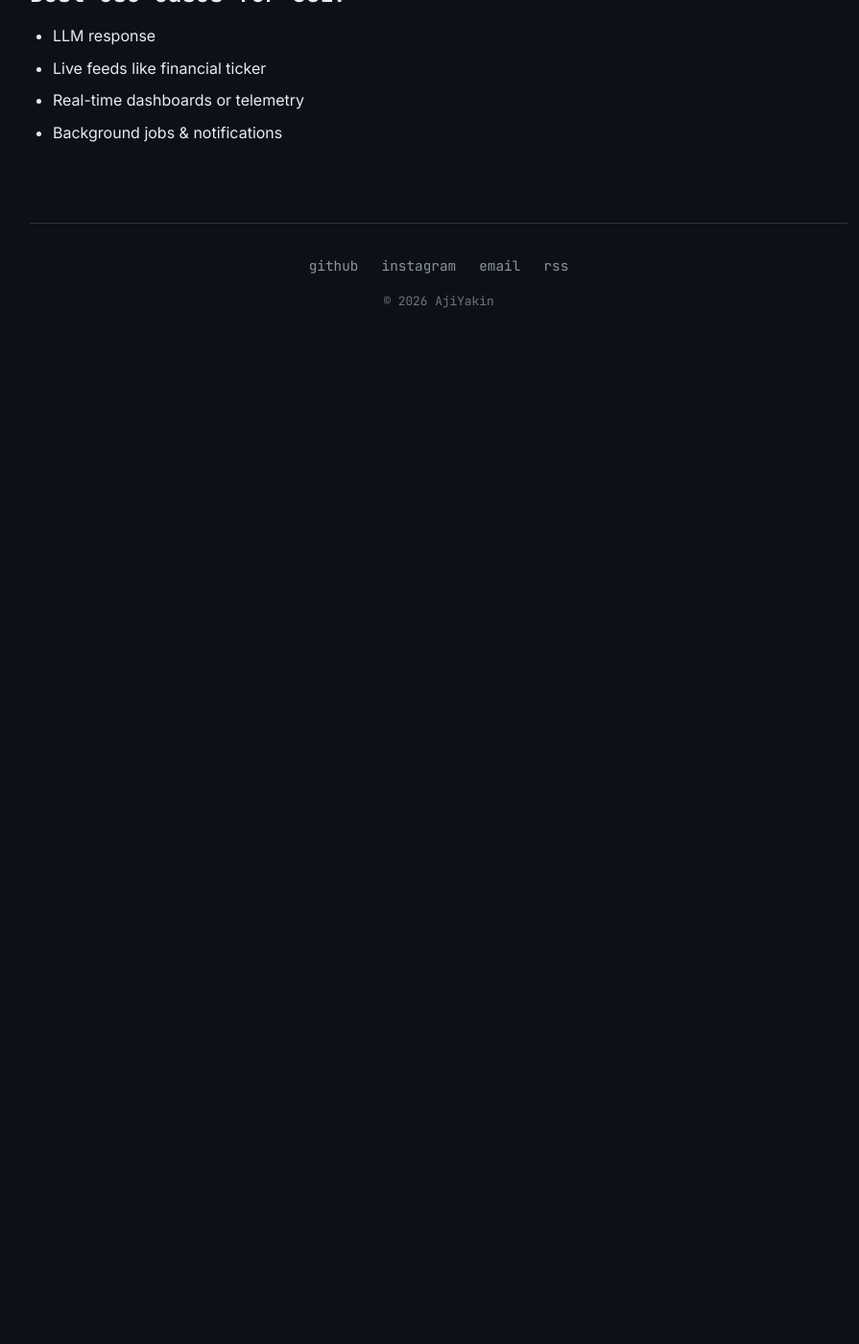
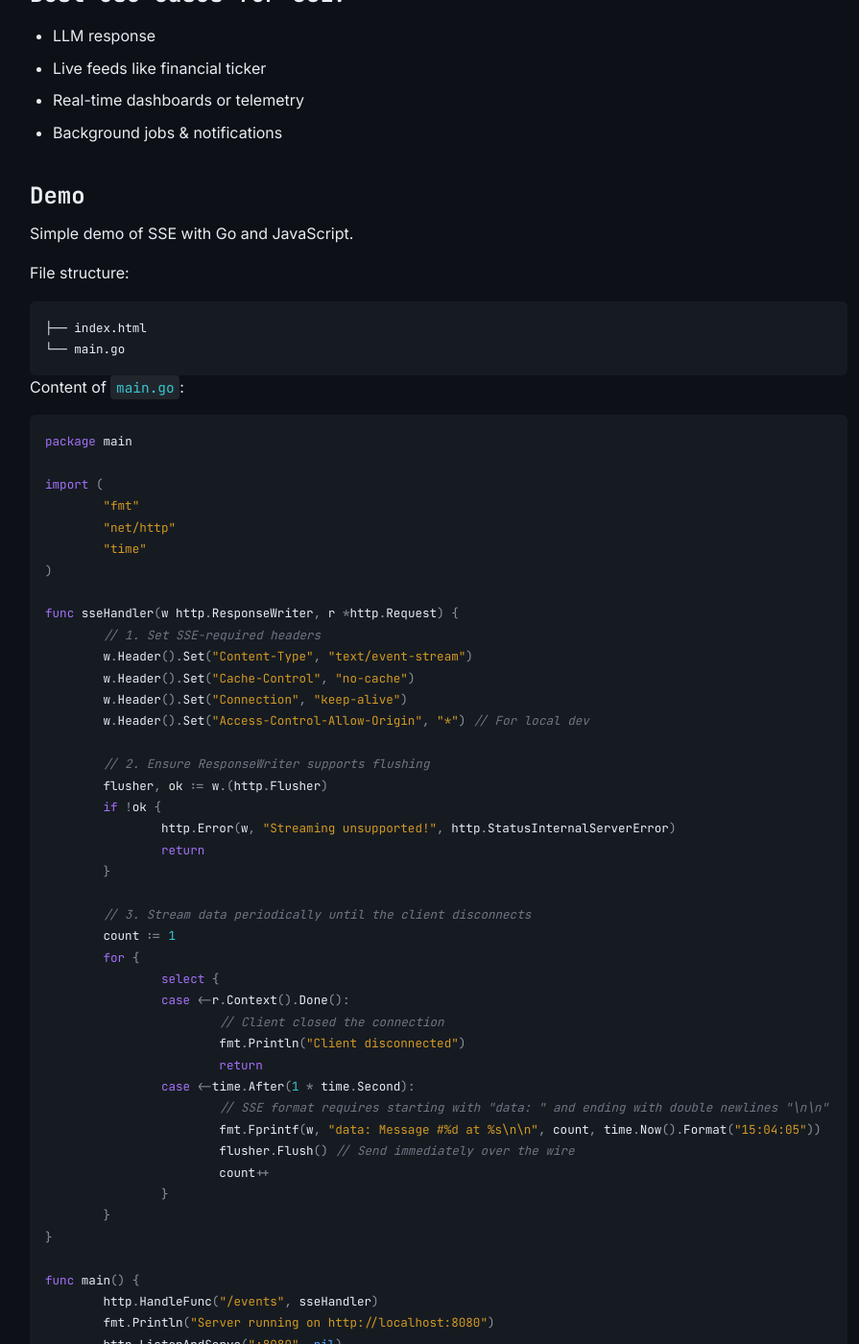
Before and after one commit to theikalman/theikalman.github.io, a Jekyll site: the page built from _posts/2026-07-25-til-sse.md, in a window 1280 px wide and 1400 px high, scrolled down 2070 px. Shown: the whole window at 96% size, without its empty margins (183-1078 px from the left). Built offline with Jekyll 4.4.1, drawn with Linux system fonts in a browser that asks for light colours; before the commit the page ends 2439 px from its top, so only the background shows below that; some of the changed text lies outside the part shown.

Commit message:
add demo

````diff
--- a/_posts/2026-07-25-til-sse.md
+++ b/_posts/2026-07-25-til-sse.md
@@ -58,3 +58,99 @@
 - Live feeds like financial ticker
 - Real-time dashboards or telemetry
 - Background jobs & notifications
+
+## Demo
+
+Simple demo of SSE with Go and JavaScript.
+
+File structure:
+```
+├── index.html
+└── main.go
+```
+
+Content of `main.go`:
+```go
+package main
+
+import (
+	"fmt"
+	"net/http"
+	"time"
+)
+
+func sseHandler(w http.ResponseWriter, r *http.Request) {
+	// 1. Set SSE-required headers
+	w.Header().Set("Content-Type", "text/event-stream")
+	w.Header().Set("Cache-Control", "no-cache")
+	w.Header().Set("Connection", "keep-alive")
+	w.Header().Set("Access-Control-Allow-Origin", "*") // For local dev
+
+	// 2. Ensure ResponseWriter supports flushing
+	flusher, ok := w.(http.Flusher)
+	if !ok {
+		http.Error(w, "Streaming unsupported!", http.StatusInternalServerError)
+		return
+	}
+
+	// 3. Stream data periodically until the client disconnects
+	count := 1
+	for {
+		select {
+		case <-r.Context().Done():
+			// Client closed the connection
+			fmt.Println("Client disconnected")
+			return
+		case <-time.After(1 * time.Second):
+			// SSE format requires starting with "data: " and ending with double newlines "\n\n"
+			fmt.Fprintf(w, "data: Message #%d at %s\n\n", count, time.Now().Format("15:04:05"))
+			flusher.Flush() // Send immediately over the wire
+			count++
+		}
+	}
+}
+
+func main() {
+	http.HandleFunc("/events", sseHandler)
+	fmt.Println("Server running on http://localhost:8080")
+	http.ListenAndServe(":8080", nil)
+}
+```
+
+Content of `index.html`:
+```html
+<!DOCTYPE html>
+<html lang="en">
+<head>
+  <meta charset="UTF-8" />
+  <title>SSE Demo</title>
+</head>
+<body>
+  <h1>Live SSE Stream</h1>
+  <ul id="log"></ul>
+
+  <script>
+    // Open connection to the Go server's SSE endpoint
+    const eventSource = new EventSource('http://localhost:8080/events');
+
+    // Triggered every time the server sends data
+    eventSource.onmessage = (event) => {
+      const log = document.getElementById('log');
+      const item = document.createElement('li');
+      item.textContent = event.data;
+      log.appendChild(item);
+    };
+
+    // Handle network errors or disconnects
+    eventSource.onerror = (err) => {
+      console.error("EventSource failed:", err);
+    };
+  </script>
+</body>
+</html>
+```
+
+Then run the server with `go run main.go` and open `index.html` in browswer.
+And it should look like this:
+
+![SSE Demo](/postimages/sse-demo.gif)
````
Also changed, not shown: postimages/sse-demo.gif (added).
